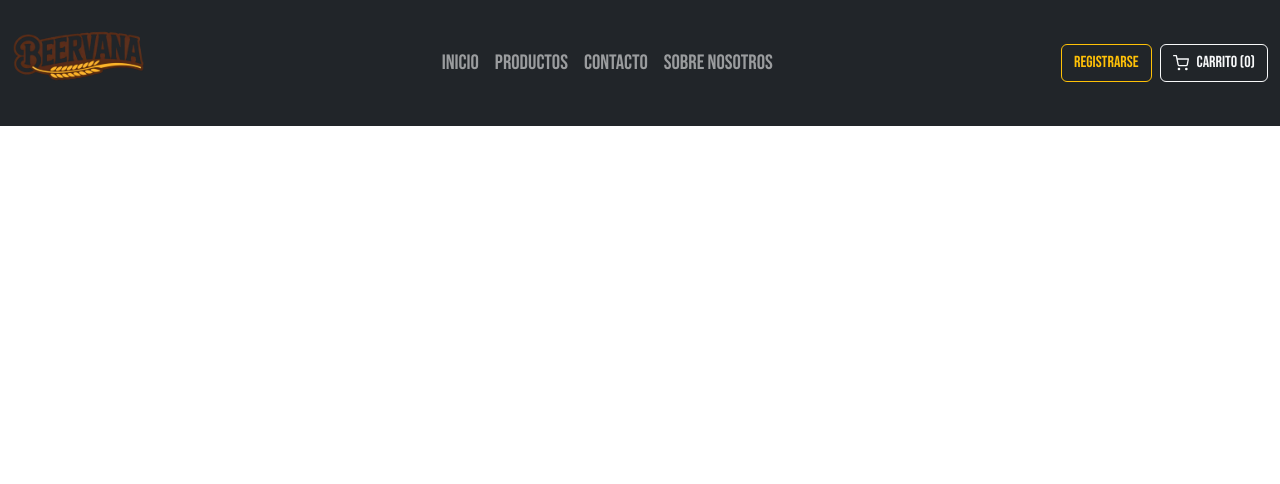
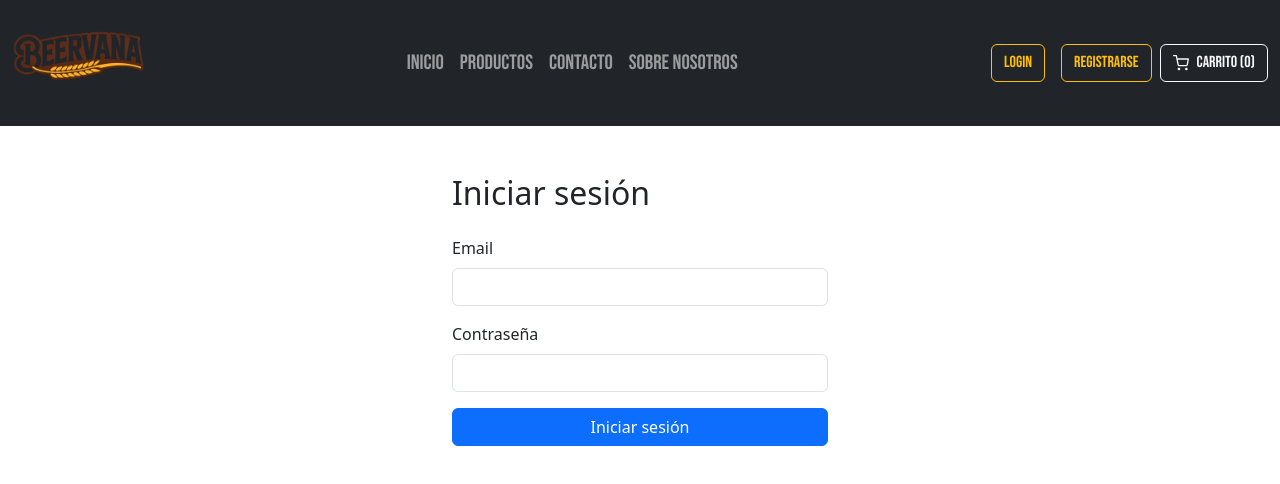
Before and after one commit to Matiaseze/BeervanaFrontend, a React (Create React App) app in the folder beervana-frontend/: page /login in a window 1280 px wide. Shown: the top 484 px of the page. Built offline with nearby package versions, Linux system fonts and the light colour scheme.

Commit message:
WIP prueba para consumir desde la api de laravel (fallo)

```diff
--- a/beervana-frontend/src/App.js
+++ b/beervana-frontend/src/App.js
@@ -6,6 +6,7 @@ import Registro from './components/Registro';
 import SobreNosotros from './components/SobreNosotros';
 import Cart from './components/Cart';
 import Navbar from './components/Navbar';
+import Login  from './components/Login';
 
 function App() {
   return (
@@ -15,6 +16,7 @@ function App() {
         <Route path="/" element={<Home />} />
         <Route path="/productos" element={<ProductList />} />
         <Route path="/cart" element={<Cart />} />
+        <Route path="/login" element={<Login />} />
         <Route path="/registro" element={<Registro />} />
         <Route path="/sobre-nosotros" element={<SobreNosotros />} />
       </Routes>
--- /dev/null
+++ b/beervana-frontend/src/components/Login.js
@@ -0,0 +1,65 @@
+import React, { useState } from 'react';
+import { useNavigate } from 'react-router-dom';
+import { login } from '../services/auth'; // ajustá el path según tu estructura
+
+function Login() {
+  const [email, setEmail] = useState('');
+  const [password, setPassword] = useState('');
+  const [error, setError] = useState('');
+  const navigate = useNavigate();
+  const handleLogin = async (e) => {
+    e.preventDefault();
+    setError('');
+
+    try {
+      const res = await login({ email, password });
+
+      console.log('Login OK:', res);
+
+
+
+      // Ya se guardó el token en localStorage en el servicio
+      navigate('/'); // o donde quieras redirigir después del login
+    } catch (err) {
+      console.error('Error de login:', err);
+      setError('Credenciales inválidas o error de red.');
+    }
+  };
+
+  return (
+    <div className="container mt-5" style={{ maxWidth: '400px' }}>
+      <h2 className="mb-4">Iniciar sesión</h2>
+      <form onSubmit={handleLogin}>
+        <div className="mb-3">
+          <label className="form-label">Email</label>
+          <input
+            type="email"
+            className="form-control"
+            value={email}
+            onChange={(e) => setEmail(e.target.value)}
+            required
+          />
+        </div>
+
+        <div className="mb-3">
+          <label className="form-label">Contraseña</label>
+          <input
+            type="password"
+            className="form-control"
+            value={password}
+            onChange={(e) => setPassword(e.target.value)}
+            required
+          />
+        </div>
+
+        {error && <div className="alert alert-danger">{error}</div>}
+
+        <button type="submit" className="btn btn-primary w-100">
+          Iniciar sesión
+        </button>
+      </form>
+    </div>
+  );
+}
+
+export default Login;
--- a/beervana-frontend/src/components/Navbar.js
+++ b/beervana-frontend/src/components/Navbar.js
@@ -34,6 +34,9 @@ function Navbar() {
             </li>
           </ul>
           <div className="d-flex gap-2">
+            <Link to="/login" className="btn btn-outline-warning ms-2">
+              Login
+            </Link>
             <Link to="/registro" className="btn btn-outline-warning ms-2">
               Registrarse
             </Link>
--- a/beervana-frontend/src/components/ProductList.js
+++ b/beervana-frontend/src/components/ProductList.js
@@ -3,14 +3,26 @@ import { products } from '../data/products';
 import { useCart } from '../CartContext';
 import AOS from 'aos';
 import 'aos/dist/aos.css';
+import api from '../services/api.js';
 
 function ProductList() {
   const { addToCart } = useCart();
   const chocolate = '#7b4b32';
   const [selectedProduct, setSelectedProduct] = useState(null);
+  const [products, setProducts] = useState([]);
 
   useEffect(() => {
     AOS.init({ duration: 800 });
+
+    // Llamada a la API de productos
+  api.get('/facturas')
+    .then((res) => {
+      console.log('Respuesta de la API:', res.data);
+      setProducts(res.data); // Asegurate que res.data sea un array de productos
+    })
+    .catch((error) => {
+      console.error('Error al obtener productos:', error);
+    });
   }, []);
 
   const formatPrice = (price) => {
--- a/beervana-frontend/src/services/api.js
+++ b/beervana-frontend/src/services/api.js
@@ -2,7 +2,7 @@ import axios from 'axios';
 
 // Usá el dominio real si está en producción
 const api = axios.create({
-  baseURL: 'http://localhost:8000/my_api', // prefijo personalizado
+  baseURL: 'https://beervana-3w480a352-rodrigos-projects-fa5acc60.vercel.app/my_api', // prefijo personalizado
 });
 
 // Agregar token automáticamente si existe
--- a/beervana-frontend/src/services/auth.js
+++ b/beervana-frontend/src/services/auth.js
@@ -1,7 +1,18 @@
 import api from './api';
 
 export const login = async (email, password) => {
-  const response = await api.post('/login', { email, password });
+  console.log(email, password)
+  const response = await api.post('/login', {
+    email,
+    password
+  },{
+        headers: {
+        'Content-Type': 'application/json',
+        'Accept': 'application/json'
+  }
+});
+
+  console.log("DEBUG")
   localStorage.setItem('token', response.data.token); // guardar token
   return response.data;
 };
```
